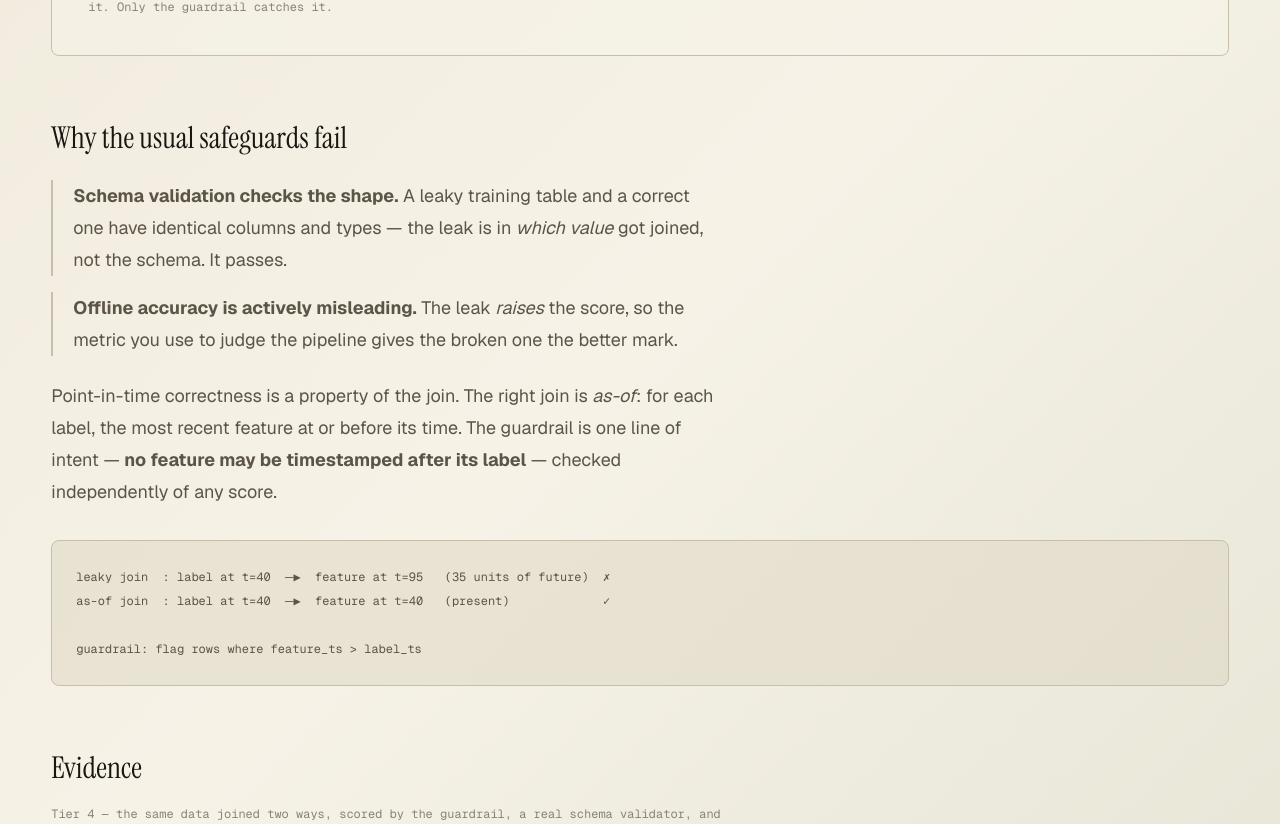
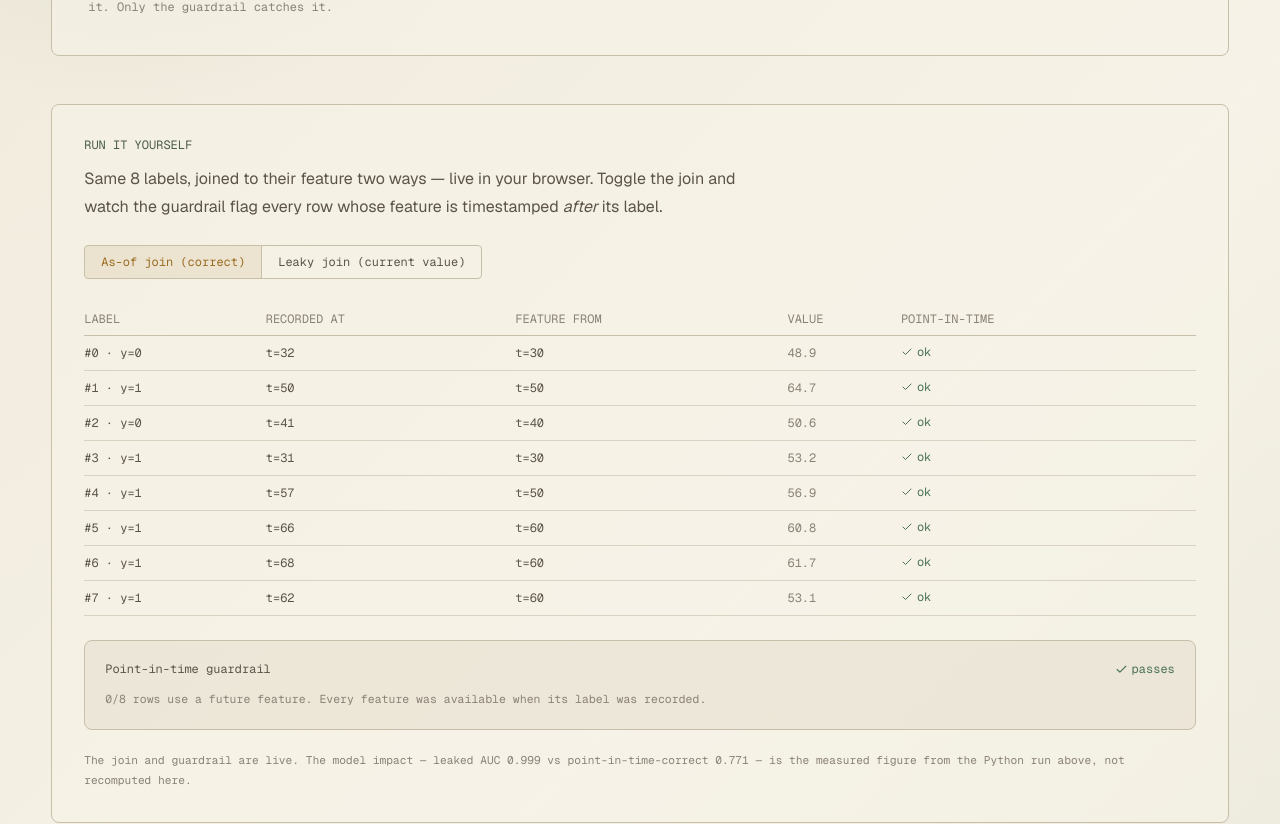
Before and after one commit to coconut-labs/ccocnutlabs-LP, a Next.js app: page /projects/point-in-time-correctness in a window 1280 px wide. Shown: the part 1020-1844 px from the top of the page. Built offline with nearby package versions, Linux system fonts and the light colour scheme; no server answers.

Commit message:
unit B: live join + guardrail demo (point-in-time)
- pit.ts: TS port of generate/asof-join/leaky-join/leaked-count (deterministic)
- PitDemo.tsx: toggle as-of vs leaky, watch the guardrail flag future-timestamped
  features live. AUC (0.999 vs 0.771) stays the cited Python figure, not recomputed.

```diff
--- /dev/null
+++ b/app/projects/point-in-time-correctness/PitDemo.tsx
@@ -0,0 +1,95 @@
+"use client";
+
+import { useMemo, useState } from "react";
+import { Check, X } from "lucide-react";
+import { generate, asofJoin, leakyJoin, leakedCount, CITED_AUC } from "./pit";
+
+export default function PitDemo() {
+  const entities = useMemo(() => generate(8), []);
+  const [mode, setMode] = useState<"asof" | "leaky">("asof");
+
+  const rows = mode === "asof" ? asofJoin(entities) : leakyJoin(entities);
+  const leaked = leakedCount(rows);
+  const flagged = leaked > 0;
+
+  return (
+    <div className="rounded-lg border border-rule bg-bg-1/60 p-6 md:p-8">
+      <p className="font-mono text-xs uppercase text-accent-2">run it yourself</p>
+      <p className="mt-3 max-w-2xl text-base leading-7 text-ink-1">
+        Same {entities.length} labels, joined to their feature two ways — live in your browser. Toggle the join and
+        watch the guardrail flag every row whose feature is timestamped <em>after</em> its label.
+      </p>
+
+      {/* toggle */}
+      <div className="mt-6 inline-flex overflow-hidden rounded-sm border border-rule font-mono text-xs">
+        <button
+          type="button"
+          onClick={() => setMode("asof")}
+          className={`focus-ring px-4 py-2 transition ${mode === "asof" ? "bg-accent/10 text-accent" : "text-ink-1 hover:text-accent"}`}
+        >
+          As-of join (correct)
+        </button>
+        <button
+          type="button"
+          onClick={() => setMode("leaky")}
+          className={`focus-ring border-l border-rule px-4 py-2 transition ${mode === "leaky" ? "bg-danger/10 text-danger" : "text-ink-1 hover:text-danger"}`}
+        >
+          Leaky join (current value)
+        </button>
+      </div>
+
+      {/* join table */}
+      <div className="mt-6 overflow-x-auto">
+        <table className="w-full min-w-[30rem] border-collapse font-mono text-xs">
+          <thead>
+            <tr className="border-b border-rule text-left uppercase text-ink-2">
+              <th className="py-2 font-normal">label</th>
+              <th className="py-2 font-normal">recorded at</th>
+              <th className="py-2 font-normal">feature from</th>
+              <th className="py-2 font-normal">value</th>
+              <th className="py-2 font-normal">point-in-time</th>
+            </tr>
+          </thead>
+          <tbody>
+            {rows.map((r) => (
+              <tr key={r.id} className="border-b border-rule/60">
+                <td className="py-2 text-ink-1">#{r.id} · y={r.label}</td>
+                <td className="py-2 text-ink-1">t={r.labelTs}</td>
+                <td className={`py-2 ${r.leaked ? "text-danger" : "text-ink-1"}`}>t={r.featureTs}{r.leaked ? ` (+${r.featureTs - r.labelTs} future)` : ""}</td>
+                <td className="py-2 text-ink-2">{r.featureValue}</td>
+                <td className="py-2">
+                  {r.leaked ? (
+                    <span className="inline-flex items-center gap-1 text-danger"><X size={12} aria-hidden /> leaked</span>
+                  ) : (
+                    <span className="inline-flex items-center gap-1 text-success"><Check size={12} aria-hidden /> ok</span>
+                  )}
+                </td>
+              </tr>
+            ))}
+          </tbody>
+        </table>
+      </div>
+
+      {/* verdict */}
+      <div className="mt-6 rounded-lg border border-rule bg-bg-2/40 p-5">
+        <div className="flex items-center justify-between gap-2">
+          <span className="font-mono text-xs text-ink-1">Point-in-time guardrail</span>
+          <span className={`inline-flex items-center gap-1 font-mono text-xs ${flagged ? "text-danger" : "text-success"}`}>
+            {flagged ? <X size={13} aria-hidden /> : <Check size={13} aria-hidden />}
+            {flagged ? "FLAGGED" : "passes"}
+          </span>
+        </div>
+        <p className="mt-3 font-mono text-[0.72rem] leading-5 text-ink-2">
+          {flagged
+            ? `${leaked}/${rows.length} rows use a feature from after the label — the leaky join time-travels. A schema check passes this; offline accuracy rewards it.`
+            : `0/${rows.length} rows use a future feature. Every feature was available when its label was recorded.`}
+        </p>
+      </div>
+
+      <p className="mt-5 font-mono text-[0.7rem] leading-5 text-ink-2">
+        The join and guardrail are live. The model impact — leaked AUC {CITED_AUC.leaky} vs point-in-time-correct{" "}
+        {CITED_AUC.asof} — is the measured figure from the Python run above, not recomputed here.
+      </p>
+    </div>
+  );
+}
--- a/app/projects/point-in-time-correctness/page.tsx
+++ b/app/projects/point-in-time-correctness/page.tsx
@@ -1,6 +1,7 @@
 import Link from "next/link";
 import { ArrowRight, Check, X } from "lucide-react";
 import { buildMetadata } from "@/lib/seo";
+import PitDemo from "./PitDemo";
 
 export const metadata = buildMetadata({
   title: "Point-in-time correctness guardrail · Coconut Labs",
@@ -80,6 +81,11 @@ export default function PointInTimePage() {
           </p>
         </div>
 
+        {/* interactive demo — live join + guardrail */}
+        <div className="mt-12">
+          <PitDemo />
+        </div>
+
         {/* mechanism */}
         <h2 className="mt-16 font-serif text-3xl text-ink-0">Why the usual safeguards fail</h2>
         <ul className="mt-6 max-w-2xl space-y-4 text-lg leading-8 text-ink-1">
--- /dev/null
+++ b/app/projects/point-in-time-correctness/pit.ts
@@ -0,0 +1,63 @@
+// TS port of the point-in-time leakage demo (point-in-time-correctness-guardrail repo).
+// The join + guardrail are live and deterministic; the AUC impact stays the cited
+// Python measurement (0.999 vs 0.771) — a live model number would drift from the
+// evidence file, so we don't fake one.
+
+export type Entity = { id: number; labelTs: number; label: number; feature: { t: number; v: number }[] };
+export type JoinRow = { id: number; labelTs: number; label: number; featureTs: number; featureValue: number; leaked: boolean };
+
+function mulberry32(seed: number): () => number {
+  let a = seed >>> 0;
+  return () => {
+    a = (a + 0x6d2b79f5) | 0;
+    let t = Math.imul(a ^ (a >>> 15), 1 | a);
+    t = (t + Math.imul(t ^ (t >>> 7), 61 | t)) ^ t;
+    return ((t ^ (t >>> 14)) >>> 0) / 4294967296;
+  };
+}
+
+// Same structure as the Python generator: a pre-label feature is weakly related to
+// the label; after the label the outcome shows up strongly. So the latest value
+// leaks the future; the as-of value doesn't.
+export function generate(n = 8, seed = 7): Entity[] {
+  const rnd = mulberry32(seed);
+  const ents: Entity[] = [];
+  for (let id = 0; id < n; id++) {
+    const label = rnd() < 0.5 ? 0 : 1;
+    const labelTs = 30 + Math.floor(rnd() * 40); // 30..69
+    const feature: { t: number; v: number }[] = [];
+    for (let t = 0; t <= 90; t += 10) {
+      const noise = (rnd() - 0.5) * 12;
+      const v = t <= labelTs ? 50 + 9 * label + noise : 50 - 32 * label + noise;
+      feature.push({ t, v: Math.round(v * 10) / 10 });
+    }
+    ents.push({ id, labelTs, label, feature });
+  }
+  return ents;
+}
+
+const latestAtOrBefore = (feature: { t: number; v: number }[], ts: number) => {
+  const eligible = feature.filter((p) => p.t <= ts);
+  return eligible[eligible.length - 1] ?? feature[0];
+};
+const latest = (feature: { t: number; v: number }[]) => feature[feature.length - 1] ?? feature[0];
+
+export function asofJoin(ents: Entity[]): JoinRow[] {
+  return ents.map((e) => {
+    const f = latestAtOrBefore(e.feature, e.labelTs) ?? { t: 0, v: 0 };
+    return { id: e.id, labelTs: e.labelTs, label: e.label, featureTs: f.t, featureValue: f.v, leaked: f.t > e.labelTs };
+  });
+}
+
+export function leakyJoin(ents: Entity[]): JoinRow[] {
+  return ents.map((e) => {
+    const f = latest(e.feature) ?? { t: 0, v: 0 };
+    return { id: e.id, labelTs: e.labelTs, label: e.label, featureTs: f.t, featureValue: f.v, leaked: f.t > e.labelTs };
+  });
+}
+
+// The guardrail: count rows whose feature is timestamped after the label.
+export const leakedCount = (rows: JoinRow[]): number => rows.filter((r) => r.leaked).length;
+
+// Cited, measured (Python harness) — not recomputed live.
+export const CITED_AUC = { leaky: 0.999, asof: 0.771 } as const;
```
